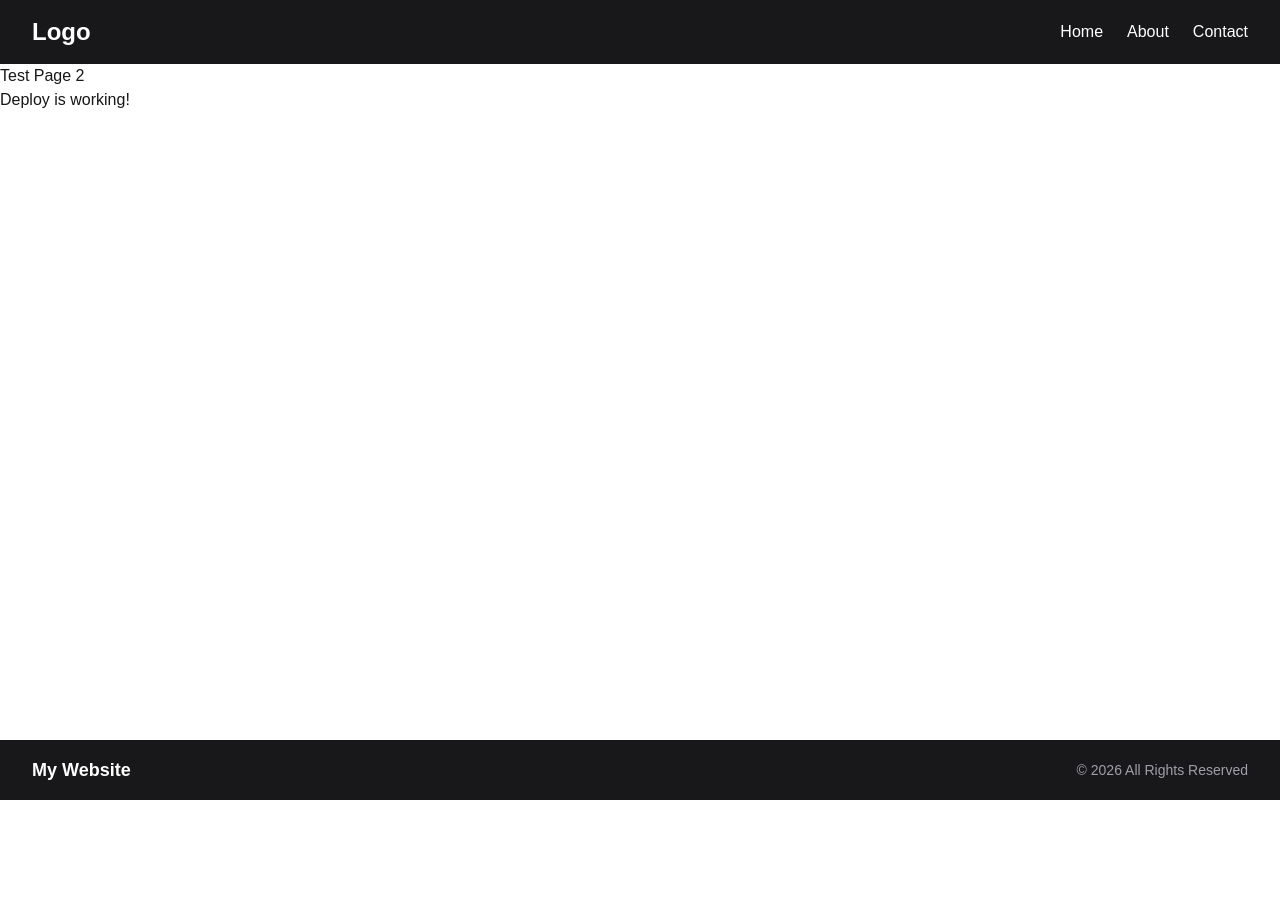
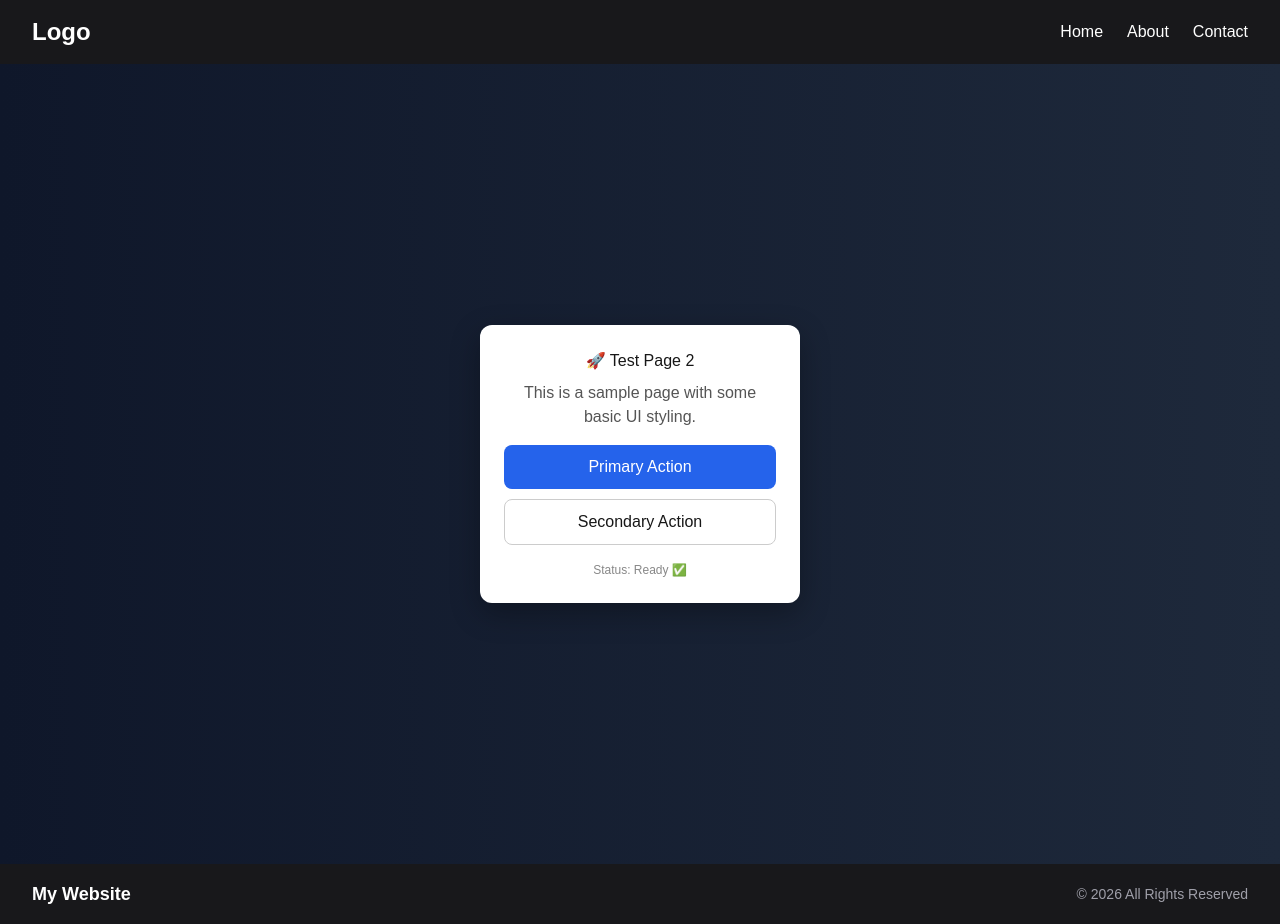
Before and after one commit to harshaggarwal04/testing-repo, a Next.js app: page /test-2 in a window 1280 px wide. Before the commit the page ends 800 px from the top, so only its background shows below. Built offline with nearby package versions, Linux system fonts and the light colour scheme.

Commit message:
update-test-page-2

```diff
--- a/app/test-2/page.tsx
+++ b/app/test-2/page.tsx
@@ -1,8 +1,61 @@
 export default function TestPage2() {
   return (
-    <div>
-      <h1>Test Page 2</h1>
-      <p>Deploy is working!</p>
+    <div style={{
+      minHeight: "100vh",
+      display: "flex",
+      justifyContent: "center",
+      alignItems: "center",
+      background: "linear-gradient(to right, #0f172a, #1e293b)",
+      fontFamily: "sans-serif",
+    }}>
+      <div style={{
+        background: "white",
+        padding: "24px",
+        borderRadius: "12px",
+        width: "320px",
+        boxShadow: "0 10px 30px rgba(0,0,0,0.3)",
+        textAlign: "center",
+      }}>
+        <h1 style={{ marginBottom: "8px" }}>🚀 Test Page 2</h1>
+        <p style={{ color: "#555", marginBottom: "16px" }}>
+          This is a sample page with some basic UI styling.
+        </p>
+
+        <div style={{
+          display: "flex",
+          flexDirection: "column",
+          gap: "10px"
+        }}>
+          <button style={{
+            padding: "10px",
+            border: "none",
+            borderRadius: "8px",
+            background: "#2563eb",
+            color: "white",
+            cursor: "pointer"
+          }}>
+            Primary Action
+          </button>
+
+          <button style={{
+            padding: "10px",
+            border: "1px solid #ccc",
+            borderRadius: "8px",
+            background: "white",
+            cursor: "pointer"
+          }}>
+            Secondary Action
+          </button>
+        </div>
+
+        <div style={{
+          marginTop: "16px",
+          fontSize: "12px",
+          color: "#888"
+        }}>
+          Status: Ready ✅
+        </div>
+      </div>
     </div>
-  )
+  );
 }
```
